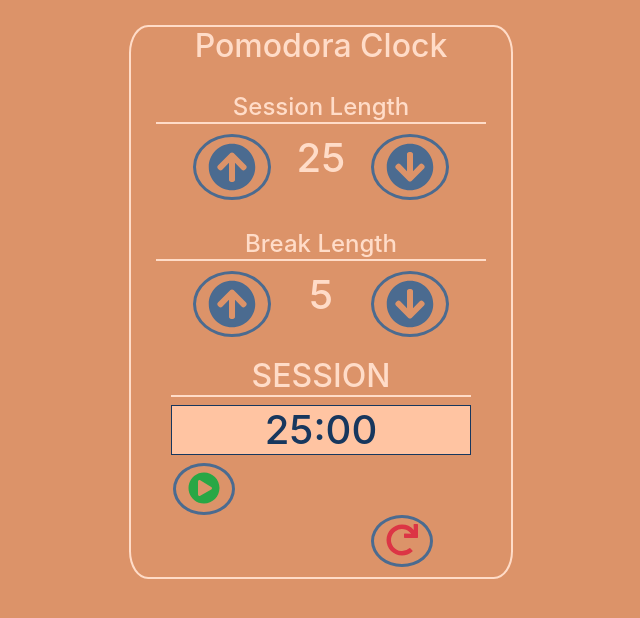
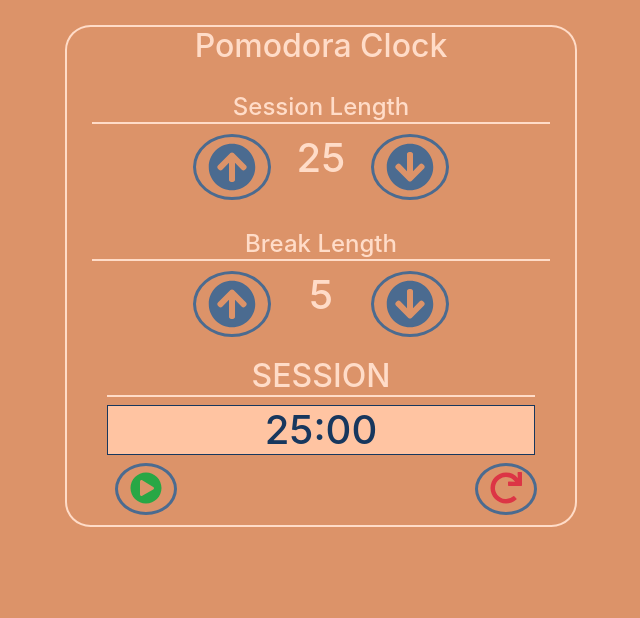
Before and after one commit to blondfro/react-pomodora-clock, a React (Create React App) app: page / in a window 1280 px wide. Shown: the top 618 px of the page, without its empty margins (319-959 px from the left). Built offline with nearby package versions, Linux system fonts and the light colour scheme.

Commit message:
fixed styling.

```diff
--- a/src/App.css
+++ b/src/App.css
@@ -71,11 +71,11 @@ h4 {
 
 #pomodora-clock {
   margin-top: 25px;
-  margin-left: 35%;
-  margin-right: 35%;
+  margin-left: 30%;
+  margin-right: 30%;
   border: 2px solid;
   border-radius: 5%;
-  width: 30%
+  width: 40%
 }
 
 #app-title {
```
